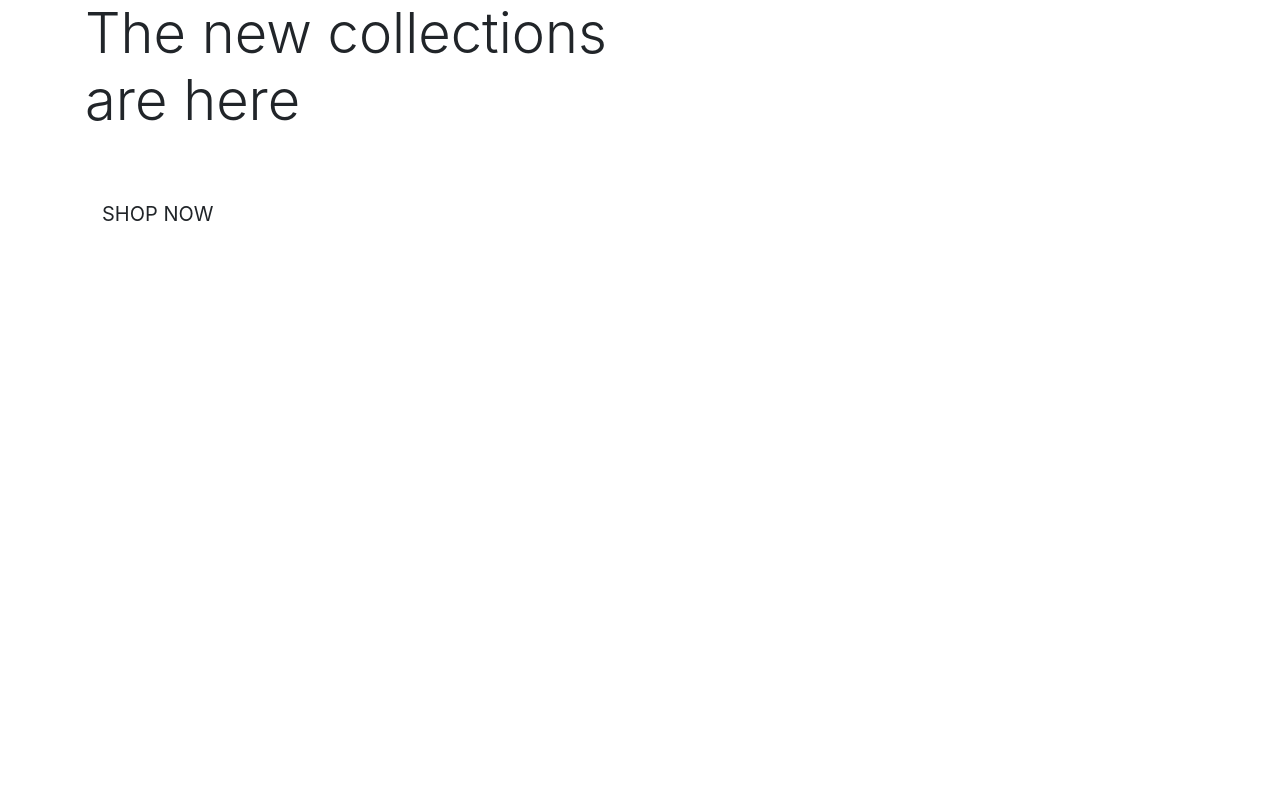
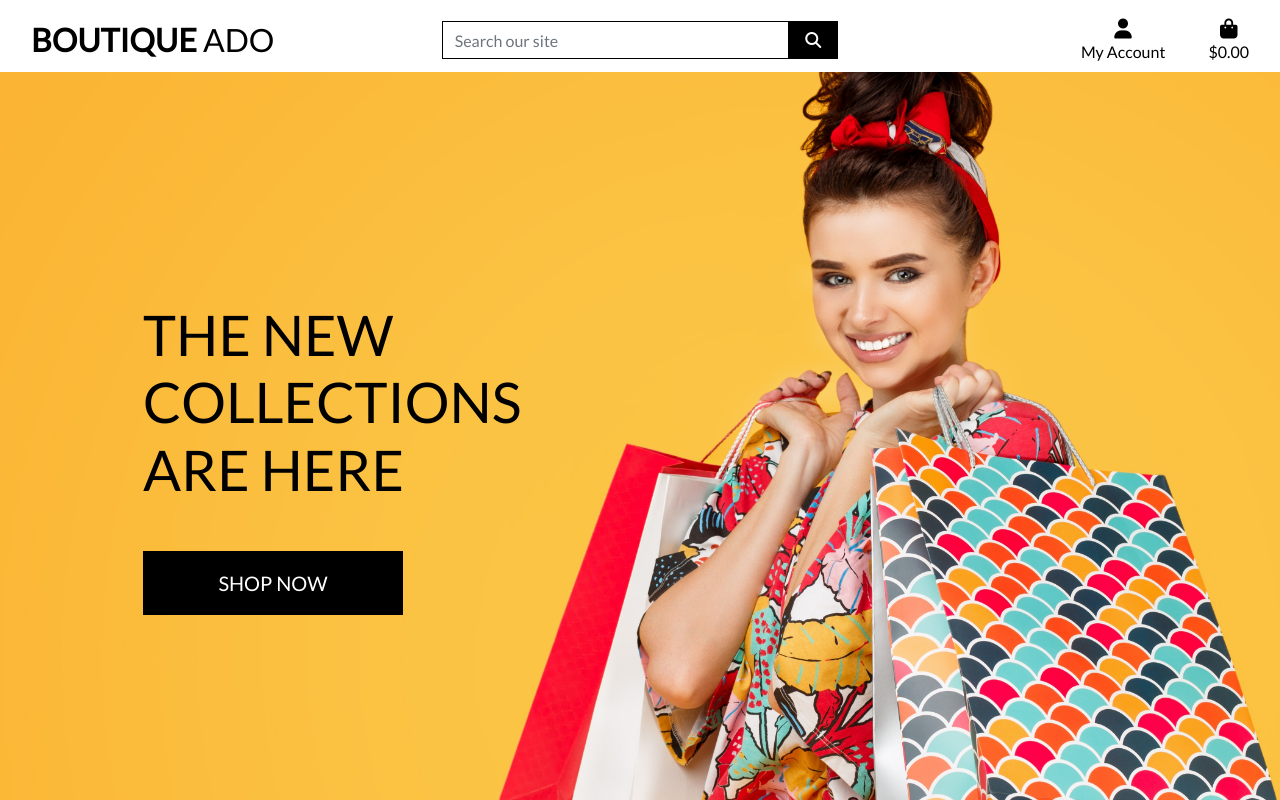
Before and after one commit to collinsevan/boutique-ado-example, a Django app: page / in a window 1280 px wide. Run offline with Django 3.2, Linux system fonts and the light colour scheme; some libraries are stand-ins or nearby versions.

Commit message:
Compled home page header and css

```diff
--- a/boutique_ado/settings.py
+++ b/boutique_ado/settings.py
@@ -148,6 +148,10 @@ USE_TZ = True
 # https://docs.djangoproject.com/en/3.2/howto/static-files/
 
 STATIC_URL = '/static/'
+STATICFILES_DIRS = [os.path.join(BASE_DIR, 'static')]
+
+MEDIA_URL = '/media/'
+MEDIA_ROOT = os.path.join(BASE_DIR, 'media')
 
 # Default primary key field type
 # https://docs.djangoproject.com/en/3.2/ref/settings/#default-auto-field
--- a/boutique_ado/urls.py
+++ b/boutique_ado/urls.py
@@ -15,9 +15,11 @@ Including another URLconf
 """
 from django.contrib import admin
 from django.urls import path, include
+from django.conf import settings
+from django.conf.urls.static import static
 
 urlpatterns = [
     path('admin/', admin.site.urls),
     path('accounts/', include('allauth.urls')),
     path('', include('home.urls')),
-]
+] + static(settings.MEDIA_URL, document_root=settings.MEDIA_ROOT)
--- a/home/templates/home/index.html
+++ b/home/templates/home/index.html
@@ -13,7 +13,7 @@
 
 {% block content %}
 <div class="container h-100">
-    <div class="row ">
+    <div class="row h-100">
         <div class="col-7 col-md-6 my-auto">
             <h1 class="display-4 logo-font text-black">
                 The new collections are here
--- /dev/null
+++ b/static/css/base.css
@@ -0,0 +1,82 @@
+
+html {
+    height: 100%;
+}
+
+body {
+    background: url('/media/homepage_background_cropped.jpg') no-repeat center center fixed;
+    background-size: cover;
+    height: calc(100vh - 164px);
+    color: #555;
+    font-family: 'Lato';
+}
+
+/* from Bulma */
+.icon {
+    align-items: center;
+    display: inline-flex;
+    justify-content: center;
+    height: 1.5rem;
+    width: 1.5rem;
+}
+
+.logo-font {
+    text-transform: uppercase;
+}
+
+.main-logo-link {
+    width: fit-content;
+}
+
+.shop-now-button {
+    background: black;
+    color: white;
+    min-width: 260px;
+}
+
+.btn-black {
+    background: black;
+    color: white;
+}
+
+.shop-now-button:hover,
+.shop-now-button:active,
+.shop-now-button:focus,
+.btn-black:hover,
+.btn-black:active,
+.btn-black:focus {
+    background: #222;
+    color: white;
+}
+
+.text-black {
+    color: #000 !important;
+}
+
+.border-black {
+    border: 1px solid black !important;
+}
+
+/* -------------------------------- Media Queries */
+
+/* Slightly larger container on xl screens */
+@media (min-width: 1200px) {
+  .container {
+    max-width: 80%;
+  }
+}
+
+/* fixed top navbar only on medium and up */
+@media (min-width: 992px) {
+    .fixed-top-desktop-only {
+        position: fixed;
+        top: 0;
+        right: 0;
+        left: 0;
+        z-index: 1030;
+    }
+
+    .header-container {
+        padding-top: 164px;
+    }
+}
--- a/templates/base.html
+++ b/templates/base.html
@@ -13,12 +13,15 @@
     {% block corecss %}
     <link rel="stylesheet" href="https://cdn.jsdelivr.net/npm/bootstrap@4.6.2/dist/css/bootstrap.min.css"
         integrity="sha384-xOolHFLEh07PJGoPkLv1IbcEPTNtaed2xpHsD9ESMhqIYd0nLMwNLD69Npy4HI+N" crossorigin="anonymous">
+    <link rel="stylesheet" href="https://fonts.googleapis.com/css?family=Lato&display=swap">
+    <link rel="stylesheet" href="{% static 'css\base.css' %}">
     {% endblock %}
 
     {% block extra_css %}
     {% endblock %}
 
     {% block corejs %}
+    <script src="https://kit.fontawesome.com/4767b2231b.js" crossorigin="anonymous"></script>
     <script src="https://cdn.jsdelivr.net/npm/jquery@3.5.1/dist/jquery.min.js"
         integrity="sha256-9/aliU8dGd2tb6OSsuzixeV4y/faTqgFtohetphbbj0=" crossorigin="anonymous"></script>
     <script src="https://cdn.jsdelivr.net/npm/popper.js@1.16.1/dist/umd/popper.min.js"
@@ -37,10 +40,73 @@
 </head>
 
 <body>
-    <header class="container-fluid fixed-top"></header>
+    <header class="container-fluid fixed-top">
+        <div id="topnav" class="row bg-white pt-lg-2 d-none d-lg-flex">
+            <div class="col-12 col-lg-4 my-auto py-1 py-lg-0 text-center text-lg-left">
+                <a href="{% url 'home' %}" class="nav-link main-logo-link">
+                    <h2 class="logo-font text-black my-0"><strong>Boutique</strong> Ado</h2>
+                </a>
+            </div>
+            <div class="col-12 col-lg-4 my-auto py-1 py-lg-0">
+                <form method="GET" action="">
+                    <div class="input-group w-100">
+                        <input class="form-control border border-black rounded-0" type="text" name="q"
+                            placeholder="Search our site">
+                        <div class="input-group-append">
+                            <button class="form-control btn btn-black border border-black rounded-0" type="submit">
+                                <span class="icon">
+                                    <i class="fas fa-search"></i>
+                                </span>
+                            </button>
+                        </div>
+                    </div>
+                </form>
+            </div>
+            <div class="col-12 col-lg-4 my-auto py-1 py-lg-0">
+                <ul class="list-inline list-unstyled text-center text-lg-right my-0">
+                    <li class="list-inline-item dropdown">
+                        <a class="text-black nav-link" href="#" id="user-options" data-toggle="dropdown"
+                            aria-haspopup="true" aria-expanded="false">
+                            <div class="text-center">
+                                <div><i class="fas fa-user fa-lg"></i></div>
+                                <p class="my-0">My Account</p>
+                            </div>
+                        </a>
+                        <div class="dropdown-menu border-0" aria-labelledby="user-options">
+                            {% if request.user.is_authenticated %}
+                            {% if request.user.is_superuser %}
+                            <a href="" class="dropdown-item">Product Management</a>
+                            {% endif %}
+                            <a href="" class="dropdown-item">My Profile</a>
+                            <a href="{% url 'account_logout' %}" class="dropdown-item">Logout</a>
+                            {% else %}
+                            <a href="{% url 'account_signup' %}" class="dropdown-item">Register</a>
+                            <a href="{% url 'account_login' %}" class="dropdown-item">Login</a>
+                            {% endif %}
+                        </div>
+                    </li>
+                    <li class="list-inline-item">
+                        <a class="{% if grand_total %}text-info font-weight-bold{% else %}text-black{% endif %} nav-link"
+                            href="">
+                            <div class="text-center">
+                                <div><i class="fas fa-shopping-bag fa-lg"></i></div>
+                                <p class="my-0">
+                                    {% if grand_total %}
+                                    ${{ grand_total|floatformat:2 }}
+                                    {% else %}
+                                    $0.00
+                                    {% endif %}
+                                </p>
+                            </div>
+                        </a>
+                    </li>
+                </ul>
+            </div>
+        </div>
+    </header>
 
     {% if messages %}
-    <div class="class message-container"></div>
+    <div class="message-container"></div>
     {% endif %}
 
     {% block page_header %}
@@ -52,7 +118,7 @@
     {% block postloadjs %}
     {% endblock %}
 
-
 </body>
 
+
 </html>
```
Also changed, not shown: media/homepage_background_cropped.jpg (added).
